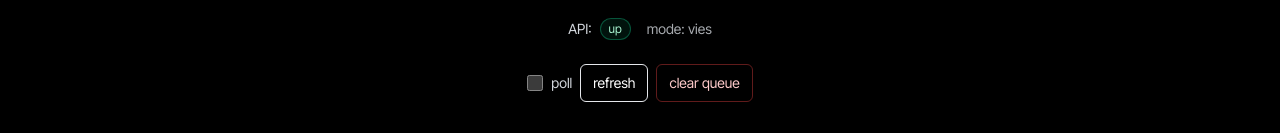
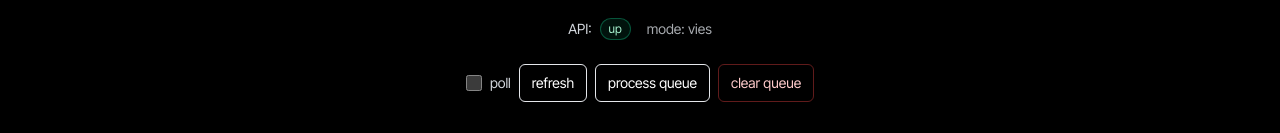
Before and after one commit to amexxes/vatcheckervercel-template, a Next.js app: page /vat-checker in a window 1280 px wide. Shown: the part 235-368 px from the top of the page. Built offline with nearby package versions, Linux system fonts and the light colour scheme; no server answers; the database is empty.

Commit message:
Update VatCheckerClient.tsx

```diff
--- a/components/VatCheckerClient.tsx
+++ b/components/VatCheckerClient.tsx
@@ -285,7 +285,13 @@ async function processQueue() {
     >
       refresh
     </button>
-
+<button
+  className="rounded-md border px-3 py-2 text-sm hover:bg-gray-50 dark:hover:bg-gray-900 disabled:opacity-50"
+  onClick={processQueue}
+  disabled={busy}
+>
+  process queue
+</button>
     <button
       className="rounded-md border border-red-500/40 px-3 py-2 text-sm text-red-700 hover:bg-red-500/10 dark:text-red-200 disabled:opacity-50"
       onClick={clearQueue}
```
